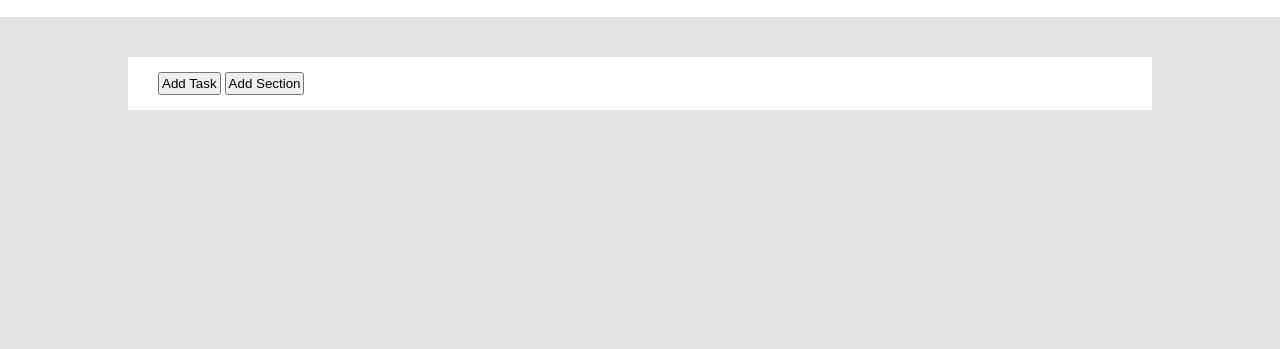
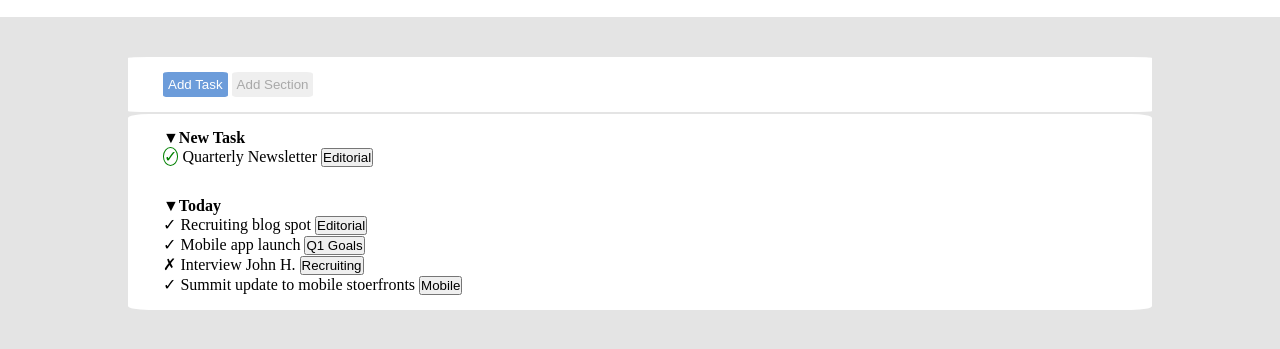
Before and after one commit to estherpinos/html-css-toboolist, a plain HTML site: page index.html in a window 1280 px wide. Shown: the part 123-472 px from the top of the page. Drawn offline with Linux system fonts and the light colour scheme.

Commit message:
aggiornamento

```diff
--- a/css/style.css
+++ b/css/style.css
@@ -30,20 +30,56 @@ header img{
 
 /* MAIN */
 
-#container1{
+/* CONTAINER1 */
+
+.container{
   width: 80%;
   max-width: 1200px;
   background-color: white;
+  border-radius: 2%;
   margin: 0 auto;
+}
+
+#container1{
   margin-top: 40px;
-
 }
 
 #buttons{
-  padding: 15px 30px;
+  padding: 15px 35px;
 }
 
 .btn{
-  padding: 2px;
+  padding: 5px;
+  border:2px rgba(128, 128, 128, 0.637);
+  border-radius: 8%;
+}
 
+#button-blue{
+  background-color: rgba(78, 136, 211, 0.829);
+  color: white;
 }
+
+#button-white{
+  color: rgba(128, 128, 128, 0.637) ;
+}
+
+/* CONTAINER2 */
+
+#container2{
+  margin-top: 2px;
+}
+#container2 ol {
+  padding: 15px 35px;
+  list-style: none;
+}
+
+
+.container ul {
+  list-style: none;
+}
+
+.check{
+  border: 1px solid green;
+  border-radius: 50%;
+  color: green;
+}
--- a/index.html
+++ b/index.html
@@ -23,14 +23,42 @@
 
 
     <main>
-    <div id="container1">
+    <div id="container1" class="container">
       <div id="buttons" >
         <button id="button-blue" class="btn">Add Task</button>
         <button id="button-white" class="btn">Add Section</button>
      </div>
     </div>
 
-    <div id="container2">
+    <div id="container2" class="container">
+
+      <div>
+
+        <ol>
+          <li class="titlelist">&#9660;<strong>New Task</strong></li>
+              <ul>
+                  <li> <span class="check">&check;</span>  Quarterly Newsletter <button class="b-blue">Editorial</button></li>
+              </ul>
+
+      </ol>
+      </div>
+
+      <div>
+        <ol>
+          <li class="titlelist">&#9660;<strong>Today</strong></li>
+            <ul>
+              <li>&check; Recruiting blog spot <button class="b-blue">Editorial</button></li>
+              <li>&check; Mobile app launch <button class="b-purple">Q1 Goals</button></li>
+              <li>&cross; Interview John H. <button class="b-greenwater">Recruiting</button> </li>
+              <li>&check; Summit update to mobile stoerfronts <button class="b-orange">Mobile</button></li>
+            </ul>
+
+
+        </ol>
+      </div>
+
+
+
 
     </div>
 
```
